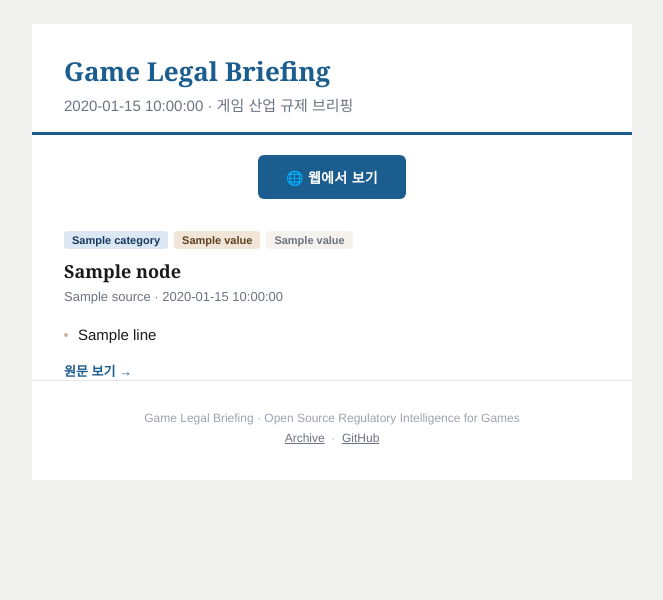
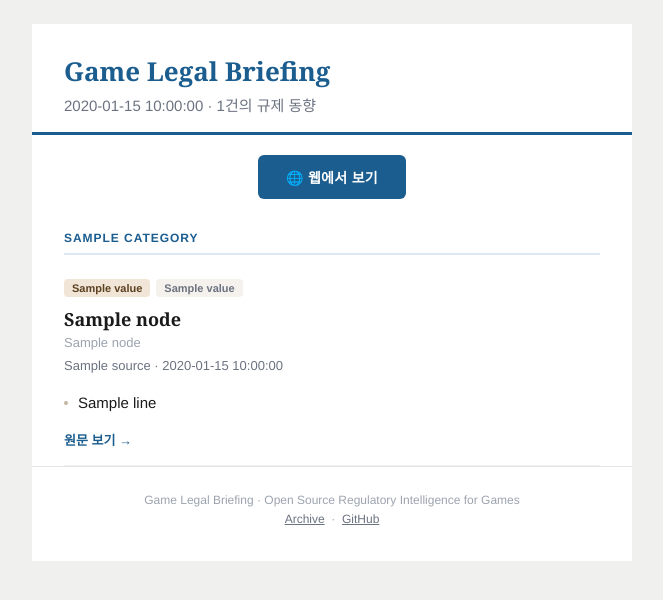
Before and after one commit to kipeum86/game-legal-briefing, a Python web app: template templates/email/briefing.html in a window 1280 px wide. Shown: the top 600 px of the page, without its empty margins (308-971 px from the left). Run offline with Jinja, Linux system fonts and the light colour scheme; the template is opened without the code that fills it: most values are stand-ins (such as "Sample title", 1, 10 or a date in 2020).

Commit message:
feat: Korean titles + category grouping in web/email
- Add title_ko to BriefingNode (backward-compat with old JSON)
- Summarizer now returns SummaryResult with title_ko + summary_ko
- Prompt instructs 한글(원문) name transliteration for people/companies
- Web + email templates group articles by category with section headers
- Korean title displayed prominently, English original shown smaller below

Co-Authored-By: Claude Opus 4.6 (1M context) <noreply@anthropic.com>

```diff
--- a/main.py
+++ b/main.py
@@ -82,8 +82,8 @@ def run_pipeline(
     nodes = []
     for article in articles:
         classification = classify_article(article, llm)
-        summary_ko = summarize_article(article, llm)
-        nodes.append(assemble_node(article, classification, summary_ko))
+        summary = summarize_article(article, llm)
+        nodes.append(assemble_node(article, classification, summary))
 
     existing_event_keys = {entry.event_key for entry in dedup_index.entries if entry.event_key}
     unique_nodes = []
--- a/pipeline/llm/offline.py
+++ b/pipeline/llm/offline.py
@@ -45,7 +45,9 @@ class OfflineLLMProvider(LLMProvider):
             elif "privacy" in text or "coppa" in text or "data" in text:
                 focus_ko = "개인정보 규제"
 
+            title_raw = title_match.group(1).strip() if title_match else "게임 규제 동향"
             return {
+                "title_ko": f"[샘플] {title_raw}",
                 "summary_ko": [
                     f"{jurisdiction_ko}에서 {focus_ko} 관련 움직임이 포착됐다.",
                     "게임사 실무에 미칠 영향과 후속 집행 가능성을 함께 볼 필요가 있다.",
--- a/pipeline/models.py
+++ b/pipeline/models.py
@@ -71,6 +71,7 @@ class BriefingNode:
     event: LegalEvent
     event_key: str
     is_primary: bool
+    title_ko: str = ""
 
 
 def briefing_node_to_dict(node: BriefingNode) -> dict:
@@ -105,4 +106,5 @@ def dict_to_briefing_node(data: dict) -> BriefingNode:
         event=event,
         event_key=data["event_key"],
         is_primary=bool(data["is_primary"]),
+        title_ko=data.get("title_ko", ""),
     )
--- a/pipeline/store/nodes.py
+++ b/pipeline/store/nodes.py
@@ -2,6 +2,7 @@ from __future__ import annotations
 
 from pipeline.intelligence.classifier import ClassificationResult
 from pipeline.intelligence.dedup import compute_event_key
+from pipeline.intelligence.summarizer import SummaryResult
 from pipeline.models import BriefingNode
 from pipeline.sources.rss import RawArticle
 
@@ -9,7 +10,7 @@ from pipeline.sources.rss import RawArticle
 def assemble_node(
     article: RawArticle,
     classification: ClassificationResult,
-    summary_ko: list[str],
+    summary: SummaryResult,
 ) -> BriefingNode:
     """Assemble a full briefing node from the article and enrichment output."""
     event = classification.event
@@ -19,7 +20,7 @@ def assemble_node(
         source=article.source,
         pub_date=article.pub_date,
         category=classification.category,
-        summary_ko=summary_ko,
+        summary_ko=summary.summary_ko,
         event=event,
         event_key=compute_event_key(
             jurisdiction=event.jurisdiction.value,
@@ -28,4 +29,5 @@ def assemble_node(
             action=event.action,
         ),
         is_primary=True,
+        title_ko=summary.title_ko,
     )
--- a/templates/email/briefing.html
+++ b/templates/email/briefing.html
@@ -18,12 +18,10 @@
 </head>
 <body style="margin:0; padding:0; background-color:#F0F0EE; -webkit-text-size-adjust:100%; -ms-text-size-adjust:100%; font-family:'Helvetica Neue', Helvetica, Arial, 'Apple SD Gothic Neo', 'Malgun Gothic', sans-serif;">
 
-<!-- Outer wrapper -->
 <table role="presentation" width="100%" cellpadding="0" cellspacing="0" border="0" style="background-color:#F0F0EE;">
   <tr>
     <td align="center" style="padding:24px 16px;">
 
-      <!-- Inner container: 600px max -->
       <table role="presentation" width="600" cellpadding="0" cellspacing="0" border="0" style="max-width:600px; width:100%; background-color:#FFFFFF;">
 
         <!-- HEADER -->
@@ -37,14 +35,14 @@
               </tr>
               <tr>
                 <td style="font-family:'Helvetica Neue', Helvetica, Arial, sans-serif; font-size:15px; color:#6B7280; padding-top:8px; line-height:1.4;">
-                  {{ date }} · 게임 산업 규제 브리핑
+                  {{ date }} · {{ nodes|length }}건의 규제 동향
                 </td>
               </tr>
             </table>
           </td>
         </tr>
 
-        <!-- CTA: 웹에서 보기 -->
+        <!-- CTA -->
         <tr>
           <td style="padding:20px 32px 8px 32px;" align="center">
             <table role="presentation" cellpadding="0" cellspacing="0" border="0">
@@ -59,24 +57,32 @@
           </td>
         </tr>
 
-        <!-- BRIEFING ITEMS -->
-        {% for node in nodes %}
+        <!-- BRIEFING ITEMS GROUPED BY CATEGORY -->
+        {% set ns = namespace(current_cat='') %}
+        {% for node in nodes|sort(attribute='category') %}
+
+        {% if node.category != ns.current_cat %}
+        {% set ns.current_cat = node.category %}
+        <!-- Category Header -->
         <tr>
-          <td style="padding:{% if loop.first %}24px{% else %}0{% endif %} 32px 0 32px;">
-            <!-- Divider between items -->
-            {% if not loop.first %}
-            <table role="presentation" width="100%" cellpadding="0" cellspacing="0" border="0">
-              <tr><td style="border-top:1px solid #E5E5E5; padding-top:20px;"></td></tr>
+          <td style="padding:24px 32px 8px 32px;">
+            <table role="presentation" width="100%" cellpadding="0" cellspacing="0" border="0" style="border-bottom:2px solid #dbe8f3;">
+              <tr>
+                <td style="padding-bottom:8px; font-family:'Helvetica Neue', Helvetica, Arial, sans-serif; font-size:12px; font-weight:700; letter-spacing:0.08em; text-transform:uppercase; color:#1c5d8f;">
+                  {{ node.category.replace('_', ' · ') }}
+                </td>
+              </tr>
             </table>
-            {% endif %}
+          </td>
+        </tr>
+        {% endif %}
 
-            <!-- Tags row -->
+        <!-- Article -->
+        <tr>
+          <td style="padding:16px 32px 0 32px;">
+            <!-- Tags -->
             <table role="presentation" cellpadding="0" cellspacing="0" border="0">
               <tr>
-                <td style="padding:3px 8px; background-color:#dbe8f3; border-radius:4px; font-family:'Helvetica Neue', Helvetica, Arial, sans-serif; font-size:11px; font-weight:700; color:#17395d;">
-                  {{ node.category }}
-                </td>
-                <td style="width:6px;"></td>
                 <td style="padding:3px 8px; background-color:#f0e5d6; border-radius:4px; font-family:'Helvetica Neue', Helvetica, Arial, sans-serif; font-size:11px; font-weight:700; color:#5c4020;">
                   {{ node.event.jurisdiction.value }}
                 </td>
@@ -87,13 +93,20 @@
               </tr>
             </table>
 
-            <!-- Title -->
+            <!-- Title (Korean + English) -->
             <table role="presentation" width="100%" cellpadding="0" cellspacing="0" border="0">
               <tr>
                 <td style="padding-top:10px; font-family:Georgia, 'Noto Serif', serif; font-size:18px; font-weight:700; color:#1A1A1A; line-height:1.4;">
-                  <a href="{{ node.url }}" target="_blank" style="color:#1A1A1A; text-decoration:none;">{{ node.title }}</a>
+                  {% if node.title_ko %}{{ node.title_ko }}{% else %}{{ node.title }}{% endif %}
                 </td>
               </tr>
+              {% if node.title_ko %}
+              <tr>
+                <td style="padding-top:2px; font-family:'Helvetica Neue', Helvetica, Arial, sans-serif; font-size:13px; color:#9CA3AF; line-height:1.4;">
+                  {{ node.title }}
+                </td>
+              </tr>
+              {% endif %}
               <tr>
                 <td style="padding-top:4px; font-family:'Helvetica Neue', Helvetica, Arial, sans-serif; font-size:13px; color:#6B7280; line-height:1.4;">
                   {{ node.source }} · {{ node.pub_date }}
@@ -115,7 +128,7 @@
               {% endfor %}
             </table>
 
-            <!-- Read source link -->
+            <!-- Link -->
             <table role="presentation" cellpadding="0" cellspacing="0" border="0" style="margin-top:10px;">
               <tr>
                 <td>
@@ -123,13 +136,19 @@
                 </td>
               </tr>
             </table>
+
+            <!-- Divider -->
+            <table role="presentation" width="100%" cellpadding="0" cellspacing="0" border="0" style="margin-top:16px;">
+              <tr><td style="border-top:1px solid #F0F0EE;"></td></tr>
+            </table>
           </td>
         </tr>
+
         {% endfor %}
 
         <!-- FOOTER -->
         <tr>
-          <td style="padding:28px 32px 32px 32px; border-top:1px solid #E5E5E5; margin-top:20px;">
+          <td style="padding:24px 32px 32px 32px; border-top:1px solid #E5E5E5;">
             <table role="presentation" width="100%" cellpadding="0" cellspacing="0" border="0">
               <tr>
                 <td align="center" style="font-family:'Helvetica Neue', Helvetica, Arial, sans-serif; font-size:12px; color:#9CA3AF; line-height:1.6;">
```
Also changed, not shown: pipeline/intelligence/summarizer.py (+26 -6 lines), static/style.css (+7 -0 lines), templates/article.html (+5 -2 lines), templates/index.html (+24 -14 lines), tests/test_edge_cases.py (+5 -4 lines), tests/test_nodes.py (+4 -1 lines), tests/test_summarizer.py (+10 -4 lines).
